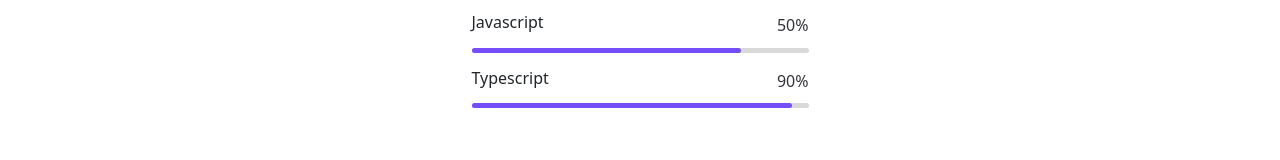
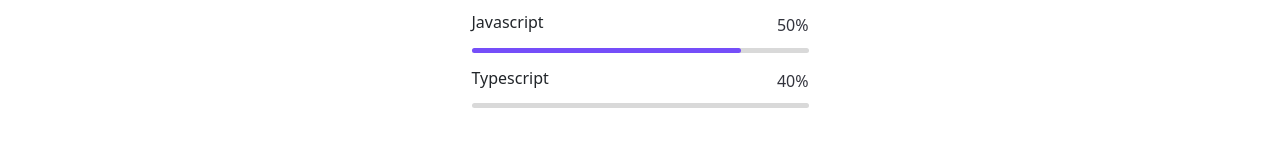
Before and after one commit to josegazano732/Angular-MiProyecto-AP, an Angular app: page / in a window 1280 px wide. Shown: the part 2898-3058 px from the top of the page. Built offline with nearby package versions, Linux system fonts and the light colour scheme.

Commit message:
Se skill ngStyle JLG

```diff
--- a/src/app/componentes/hard-soft-skill/hard-soft-skill.component.html
+++ b/src/app/componentes/hard-soft-skill/hard-soft-skill.component.html
@@ -65,14 +65,14 @@
                     <h6 class="skill-title">Typescript</h6>
                     <div class="skill-percentage">
                         <div class="count-box counted">
-                            <span class="counter">90</span>
+                            <span class="counter">{{porcentaje}}</span>
                         </div>
                         %
                     </div>
                 </div>
                 <div class="skill-bar">
                     <div class="bar-inner">
-                        <div class="bar progress-line" data-width="90" style="width: 95%;"></div>
+                        <div class="bar progress-line" data-width="90" [ngStyle]="{width: porcentaje}"></div>  <!--style="width: {{porcentaje}}%;"-->
                     </div>
                 </div>
             </div>
--- a/src/app/componentes/hard-soft-skill/hard-soft-skill.component.ts
+++ b/src/app/componentes/hard-soft-skill/hard-soft-skill.component.ts
@@ -8,6 +8,7 @@
 export class HardSoftSkillComponent implements OnInit {
 
   progreso = 10;
+  porcentaje:number= 40;
 
   constructor() { }
 
```
